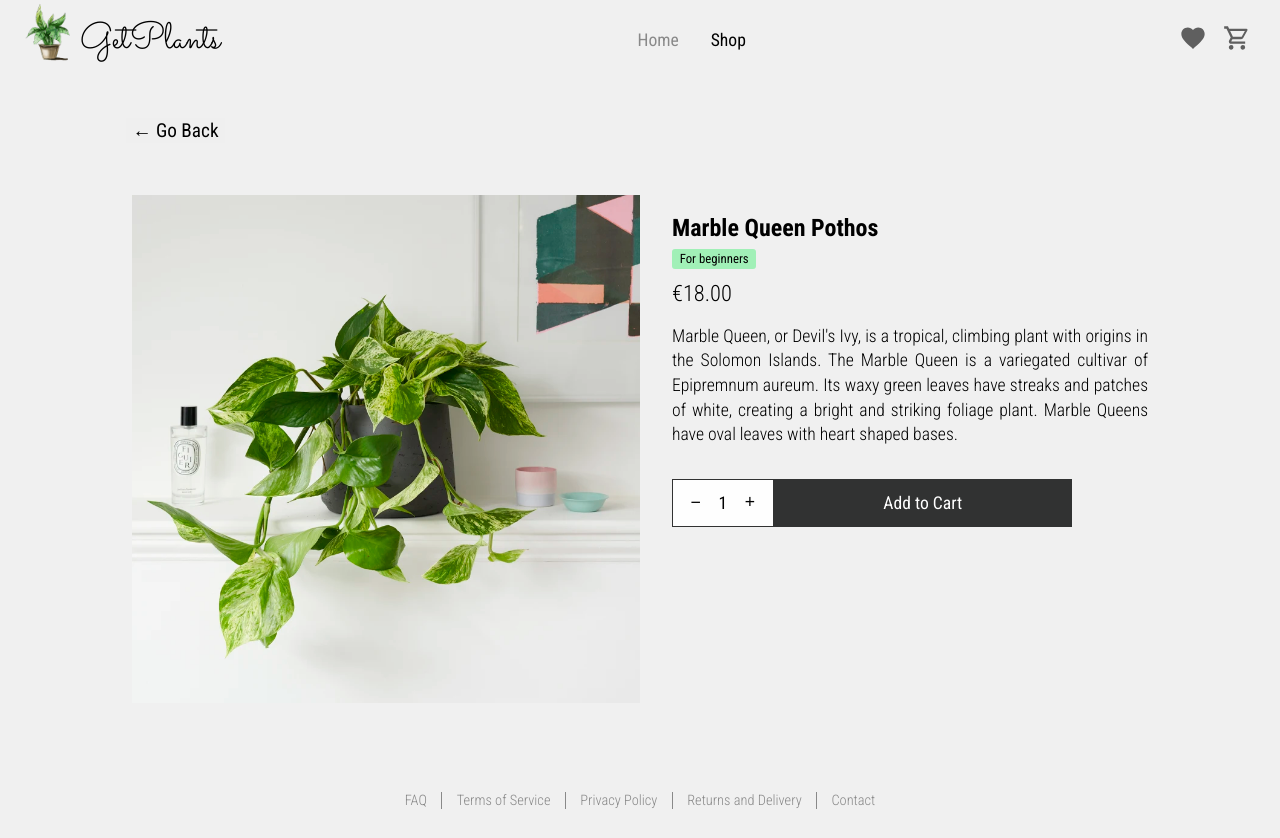
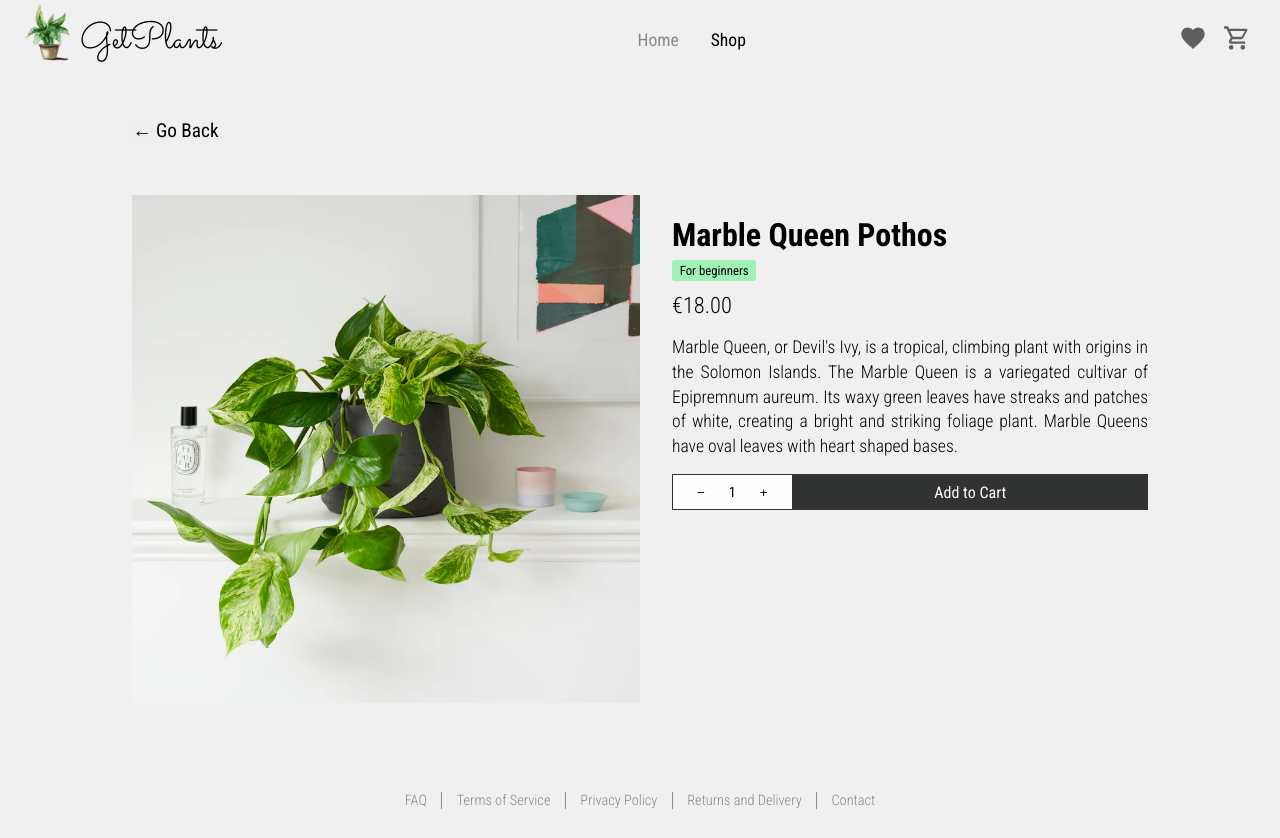
Before and after one commit to RimaSem/plant-shop, a React (Vite) app: page /plant-shop/shop/1 in a window 1280 px wide. Built offline with nearby package versions, Linux system fonts and the light colour scheme.

Commit message:
Refactor ItemDetail page

```diff
--- a/src/pages/Home.tsx
+++ b/src/pages/Home.tsx
@@ -13,8 +13,14 @@ const Home: React.FC = () => {
     window.scrollTo({ top: 0, left: 0 });
   }, []);
 
-  const shopIntroArray = homeData.map((obj) => (
-    <Intro image={obj.image} alt={obj.alt} title={obj.title} text={obj.text} />
+  const shopIntroArray = homeData.map((obj, index) => (
+    <Intro
+      key={index}
+      image={obj.image}
+      alt={obj.alt}
+      title={obj.title}
+      text={obj.text}
+    />
   ));
 
   return (
--- a/src/pages/ItemDetail.tsx
+++ b/src/pages/ItemDetail.tsx
@@ -3,8 +3,10 @@ import { useState, useEffect, useContext } from "react";
 import { useParams, useNavigate } from "react-router-dom";
 import { AppContext } from "../appContext";
 import AddToCartButton from "../components/AddToCartButton";
+import styled from "styled-components";
+import { devices } from "../styles/theme";
 
-function ItemDetail() {
+const ItemDetail: React.FC = () => {
   const [item, setItem] = useState({
     id: 0,
     name: "",
@@ -28,27 +30,124 @@ function ItemDetail() {
   }, [context?.cart]);
 
   return (
-    <div className="container">
-      <button type="button" className="back-btn" onClick={() => navigate(-1)}>
-        &larr; Go Back
-      </button>
-      <div className="detail-container">
-        <img src={item.img} alt="Plant image" />
-        <div className="info-wrapper">
-          <h2>{item.name}</h2>
-          <div className="plant-type-labels">
+    <StyledContainer>
+      <BackButton onClick={() => navigate(-1)}>&larr; Go Back</BackButton>
+      <Content>
+        <StyledImage src={item.img} alt="Plant image" />
+        <InfoWrapper>
+          <StyledHeading>{item.name}</StyledHeading>
+          <PlantTypeLabels>
             {item.forBeginners && (
-              <div className="beginner-friendly">For beginners</div>
+              <BeginnerFriendly>For beginners</BeginnerFriendly>
             )}
-            {item.isPetSafe && <div className="pet-friendly">Pet-friendly</div>}
-          </div>
-          <div className="price">€{item.price}.00</div>
-          <div className="description">{item.description}</div>
+            {item.isPetSafe && <PetFriendly>Pet-friendly</PetFriendly>}
+          </PlantTypeLabels>
+          <Price>€{item.price}.00</Price>
+          <Description>{item.description}</Description>
           <AddToCartButton id={item.id} />
-        </div>
-      </div>
-    </div>
+        </InfoWrapper>
+      </Content>
+    </StyledContainer>
   );
-}
+};
 
 export default ItemDetail;
+
+const StyledContainer = styled.div`
+  display: flex;
+  flex-direction: column;
+  margin: 0 auto;
+  max-width: ${({ theme }) => theme.sizes.containerL};
+`;
+
+const BackButton = styled.button`
+  border: none;
+  margin: 2em 0 1em 1.5em;
+  width: fit-content;
+  cursor: pointer;
+  font-family: inherit;
+  font-size: 1.2rem;
+  text-align: left;
+
+  &:hover {
+    color: ${({ theme }) => theme.colors.primaryGreen};
+  }
+
+  @media ${devices.tabletM} {
+    margin-left: 4.5em;
+  }
+`;
+
+const Content = styled.div`
+  margin: 0 auto;
+  display: flex;
+  flex-direction: column;
+  align-items: center;
+  max-width: 90%;
+
+  @media ${devices.tabletM} {
+    flex-direction: row;
+    gap: 2em;
+    padding: 2em;
+  }
+`;
+
+const StyledImage = styled.img`
+  max-width: 100%;
+
+  @media ${devices.tabletM} {
+    flex: 1;
+    max-width: 50%;
+  }
+`;
+
+const InfoWrapper = styled.div`
+  width: 100%;
+
+  @media ${devices.tabletM} {
+    flex: 1;
+    align-self: flex-start;
+  }
+`;
+
+const StyledHeading = styled.h1`
+  margin-bottom: 0;
+`;
+
+const PlantTypeLabels = styled.div`
+  display: flex;
+  gap: 1em;
+  margin-top: 0.5em;
+  font-size: 0.9rem;
+
+  @media ${devices.tabletM} {
+    font-size: 0.8rem;
+  }
+`;
+
+const BeginnerFriendly = styled.div`
+  border-radius: 3px;
+  padding: 0.2em 0.6em;
+  background-color: ${({ theme }) => theme.colors.lightGreen};
+`;
+
+const PetFriendly = styled(BeginnerFriendly)`
+  background-color: ${({ theme }) => theme.colors.lightOrange};
+`;
+
+const Price = styled.div`
+  font-size: 1.4rem;
+  font-weight: 300;
+  margin-top: 0.5em;
+`;
+
+const Description = styled.div`
+  margin-top: 1em;
+  font-size: 1.1rem;
+  line-height: 1.4;
+  text-align: justify;
+
+  @media ${devices.tabletM} {
+    font-weight: 300;
+  }
+`;
--- a/src/pages/scss/ItemDetail.scss
+++ b/src/pages/scss/ItemDetail.scss
@@ -1,71 +1,71 @@
 @import "../../variables";
 
 .container {
-  display: flex;
-  flex-direction: column;
-  max-width: $max-width;
-  margin: 0 auto;
+  // display: flex;
+  // flex-direction: column;
+  // max-width: $max-width;
+  // margin: 0 auto;
 
   .back-btn {
-    width: fit-content;
-    border: none;
-    margin: 2em 0 1em 1.5em;
-    font-family: inherit;
-    font-size: 1.2rem;
-    text-align: left;
-    cursor: pointer;
+    // width: fit-content;
+    // border: none;
+    // margin: 2em 0 1em 1.5em;
+    // font-family: inherit;
+    // font-size: 1.2rem;
+    // text-align: left;
+    // cursor: pointer;
 
-    &:hover {
-      color: $primary-color;
-    }
+    // &:hover {
+    //   color: $primary-color;
+    // }
   }
 
   .detail-container {
-    margin: 0 auto;
-    max-width: 90%;
-    display: flex;
-    flex-direction: column;
-    align-items: center;
+    // margin: 0 auto;
+    // max-width: 90%;
+    // display: flex;
+    // flex-direction: column;
+    // align-items: center;
 
     img {
-      max-width: 100%;
+      // max-width: 100%;
     }
 
     .info-wrapper {
-      width: 100%;
+      // width: 100%;
 
-      h2 {
-        margin-bottom: 0;
-      }
+      // h2 {
+      //   margin-bottom: 0;
+      // }
 
-      .plant-type-labels {
-        display: flex;
-        gap: 1em;
-        margin-top: 0.5em;
-        font-size: 0.9rem;
+      // .plant-type-labels {
+      //   display: flex;
+      //   gap: 1em;
+      //   margin-top: 0.5em;
+      //   font-size: 0.9rem;
 
-        .beginner-friendly,
-        .pet-friendly {
-          padding: 0.2em 0.6em;
-          border-radius: 3px;
-          background-color: #a1f0b7;
-        }
-        .pet-friendly {
-          background-color: rgb(248, 225, 160);
-        }
-      }
+      //   .beginner-friendly,
+      //   .pet-friendly {
+      //     padding: 0.2em 0.6em;
+      //     border-radius: 3px;
+      //     background-color: #a1f0b7;
+      //   }
+      //   .pet-friendly {
+      //     background-color: #f8e1a0;
+      //   }
+      // }
 
       .price {
-        font-size: 1.4rem;
-        font-weight: 300;
-        margin-top: 0.5em;
+        // font-size: 1.4rem;
+        // font-weight: 300;
+        // margin-top: 0.5em;
       }
 
       .description {
-        line-height: 1.4;
-        font-size: 1.1rem;
-        margin-top: 1em;
-        text-align: justify;
+        // line-height: 1.4;
+        // font-size: 1.1rem;
+        // margin-top: 1em;
+        // text-align: justify;
       }
 
       .add-to-cart-wrapper {
@@ -96,35 +96,3 @@
     }
   }
 }
-
-@media screen and (min-width: 800px) {
-  .container {
-    .back-btn {
-      margin-left: 4.5em;
-    }
-
-    .detail-container {
-      flex-direction: row;
-      gap: 2em;
-      padding: 2em;
-
-      img {
-        max-width: 50%;
-        flex: 1;
-      }
-
-      .info-wrapper {
-        flex: 1;
-        align-self: flex-start;
-
-        .plant-type-labels {
-          font-size: 0.8rem;
-        }
-
-        .description {
-          font-weight: 300;
-        }
-      }
-    }
-  }
-}
--- a/src/styles/theme.ts
+++ b/src/styles/theme.ts
@@ -8,6 +8,8 @@ export const theme: ThemeProps = {
     accentDark: "#313232",
     primaryGreen: "#5da271",
     secondaryGreen: "#437d53",
+    lightGreen: "#a1f0b7",
+    lightOrange: "#f8e1a0",
     textLight: "#e3e3e3",
   },
 
@@ -24,5 +26,5 @@ export const devices = {
   // tabletXXS: "(max-width: 580px)",
   tabletXS: "(min-width: 700px)",
   tabletS: "(min-width: 780px)",
-  // tabletM: "(max-width: 865px)",
+  tabletM: "(min-width: 800px)",
 };
--- a/src/styles/themeInterface.ts
+++ b/src/styles/themeInterface.ts
@@ -5,7 +5,9 @@ export interface ThemeProps {
     grey: string;
     accentDark: string;
     primaryGreen: string;
+    lightGreen: string;
     secondaryGreen: string;
+    lightOrange: string;
     textLight: string;
   };
 
```
